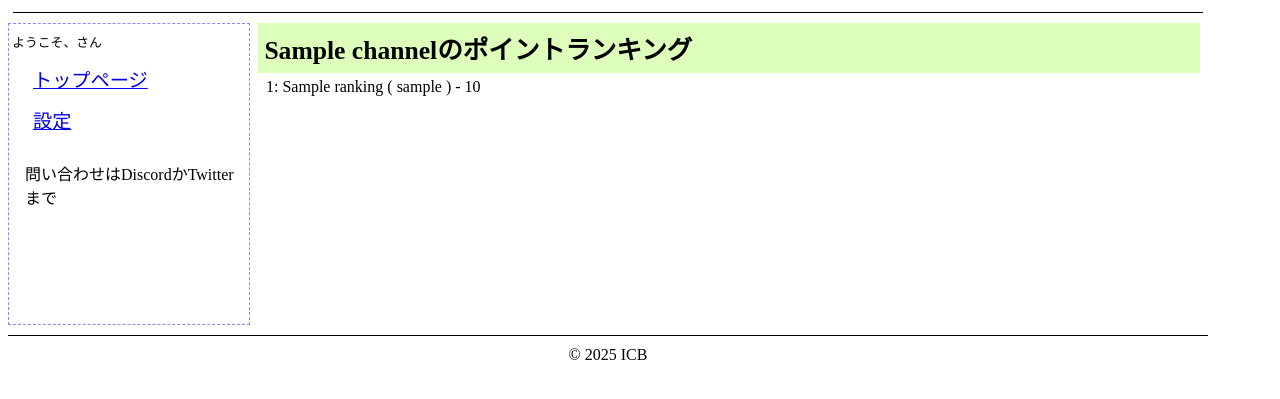
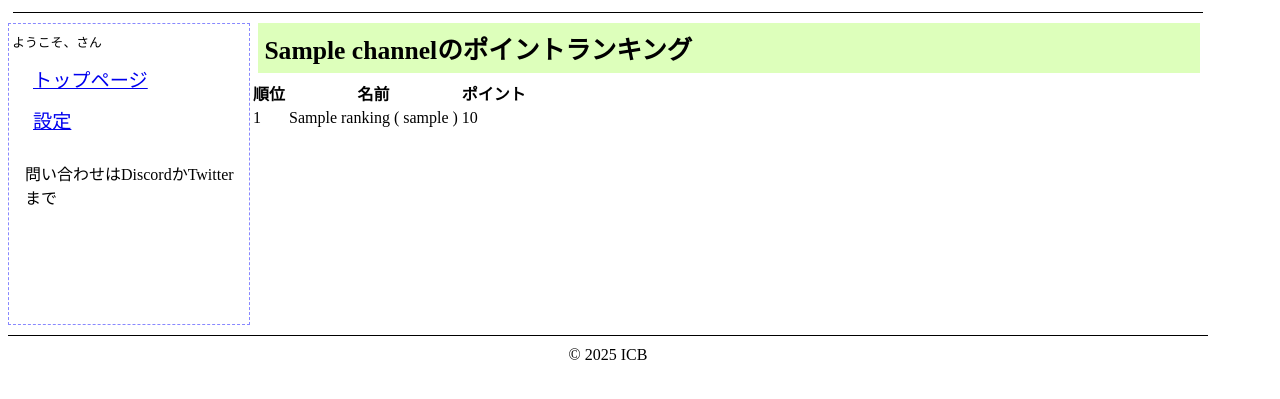
Before and after one commit to icbgames/ips-online, a PHP site: template templates/ranking.twig in a window 1280 px wide. Shown: the top 399 px of the page. Run offline with PHP 8.4, Linux system fonts and the light colour scheme; the template is opened without the code that fills it: most values are stand-ins (such as "Sample title", 1, 10 or a date in 2020); some libraries are stand-ins or nearby versions; some web fonts are replaced.

Commit message:
update ranking table

```diff
--- a/templates/ranking.twig
+++ b/templates/ranking.twig
@@ -7,9 +7,21 @@
 
 <div class="ips__ranking">
   <h2 class="ips__clear-top">{{ channel }}のポイントランキング</h2>
+
+  <table>
+    <tr>
+      <th>順位</th>
+      <th>名前</th>
+      <th>ポイント</th>
+    </tr>
 {% for r in ranking %}
-  <p>{{ r.rank }}: {{ r.disp_name }} ( {{ r.login }} ) - {{ r.points }}</p>
+    <tr>
+      <td>{{ r.rank }}</td>
+      <td>{{ r.disp_name}} ( {{ r.login }} )</td>
+      <td>{{ r.points }}</td>
+    </tr>
 {% endfor %}
+  </table>
 </div>
 
 {% endblock %}
```
